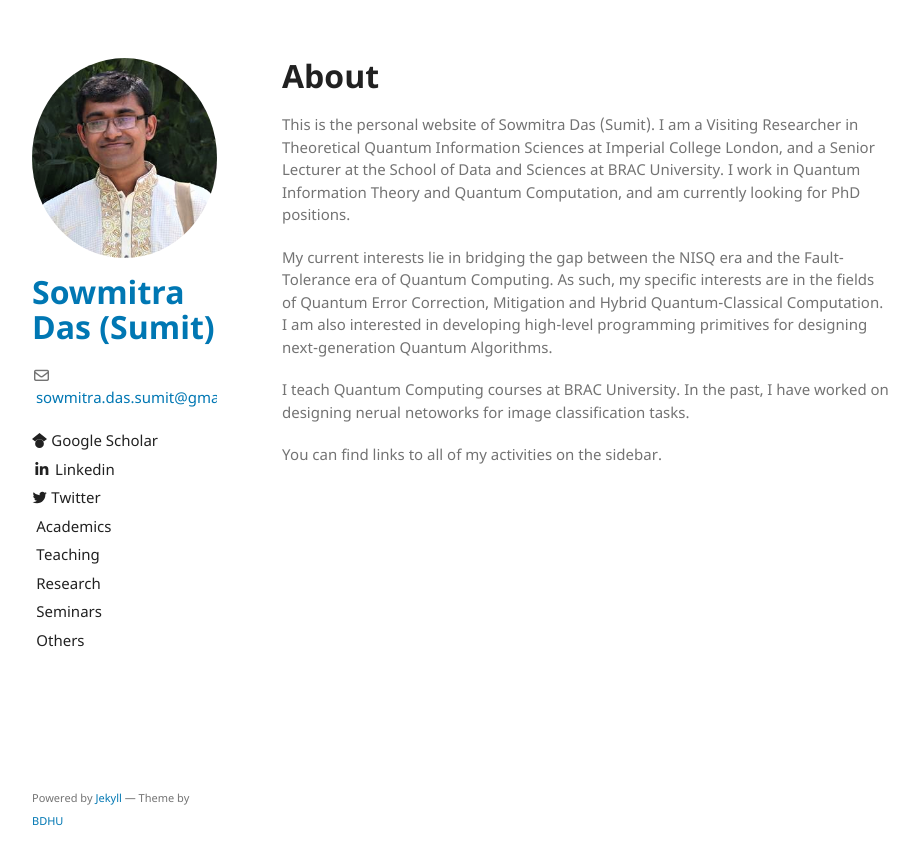
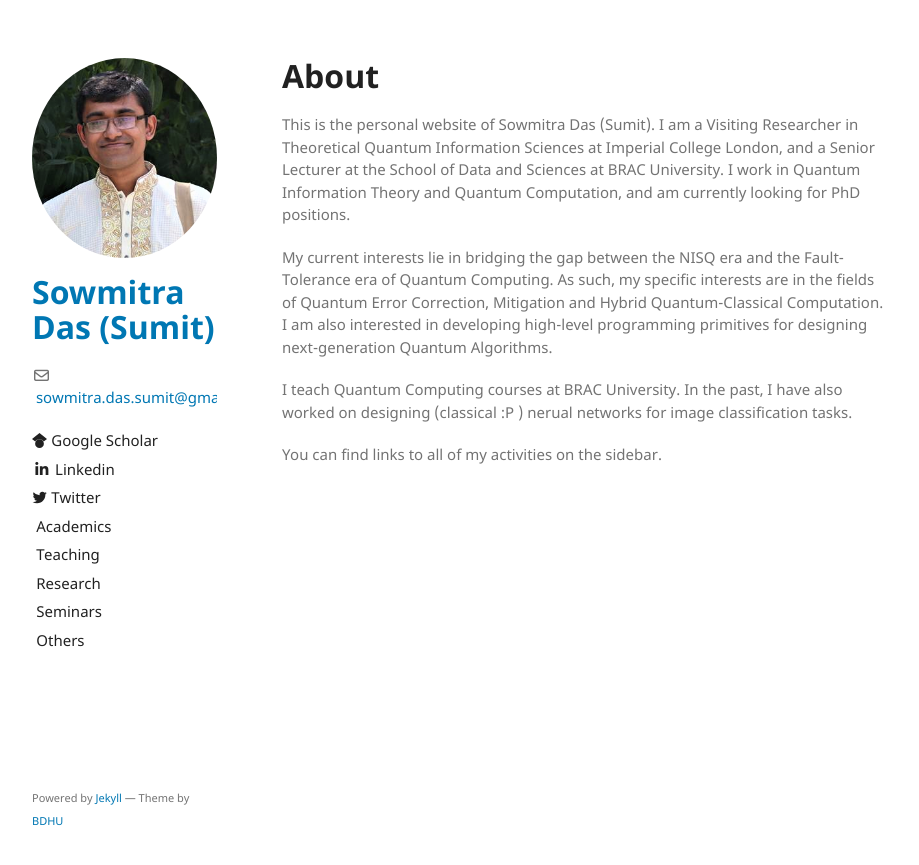
Before and after one commit to sowmitra-das-sumit/sowmitra-das-sumit.github.io, a Jekyll site: the page built from index.md, in a window 1280 px wide. Shown: the top 865 px of the page, without its empty margins (178-1097 px from the left). Built offline with Jekyll 4.4.1, drawn with Linux system fonts in a browser that asks for light colours; our own code applies the rules of GitHub Pages for plain Markdown files; the repository's description, which GitHub fills in, is left out.

Commit message:
Update index.md

```diff
--- a/index.md
+++ b/index.md
@@ -4,6 +4,6 @@ This is the personal website of Sowmitra Das (Sumit). I am a Visiting Researcher
 
 My current interests lie in bridging the gap between the NISQ era and the Fault-Tolerance era of Quantum Computing. As such, my specific interests are in the fields of Quantum Error Correction, Mitigation and Hybrid Quantum-Classical Computation. I am also interested in developing high-level programming primitives for designing next-generation Quantum Algorithms.
 
-I teach Quantum Computing courses at BRAC University. In the past, I have worked on designing nerual netoworks for image classification tasks.
+I teach Quantum Computing courses at BRAC University. In the past, I have also worked on designing (classical :P ) nerual networks for image classification tasks.
 
 You can find links to all of my activities on the sidebar.
```
